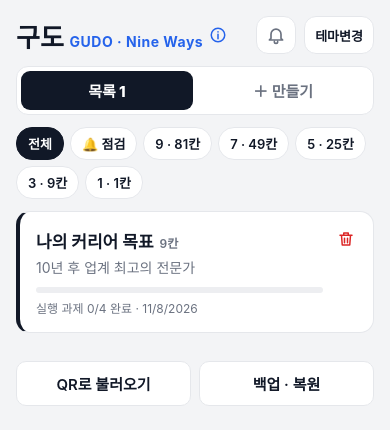
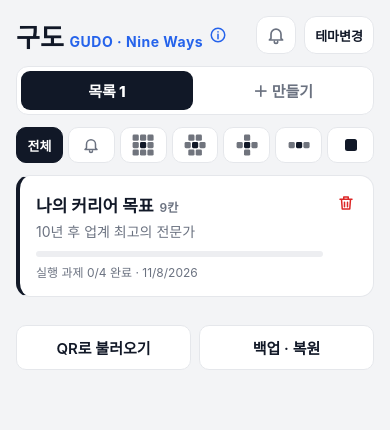
Before and after one commit to Umkimisstrong/career-mandalart, a React Native app in the folder career-mandalart/: screen / in a window 390 px wide. Shown: the top 430 px of the page. Built offline with nearby package versions, Linux system fonts and the light colour scheme.

Commit message:
feat: 목록 필터를 한 줄 아이콘으로 — 점검은 종, 크기는 모양 아이콘
Co-Authored-By: Claude Opus 5.5 <noreply@anthropic.com>

```diff
--- a/career-mandalart/src/components/Icons.tsx
+++ b/career-mandalart/src/components/Icons.tsx
@@ -1,5 +1,6 @@
 // 색을 입힐 수 있는 작은 선 아이콘 (react-native-svg) — 이모지는 테마 색을 따르지 않아서.
-import Svg, { Circle, Path } from 'react-native-svg';
+import Svg, { Circle, Path, Rect } from 'react-native-svg';
+import { blocksOf, PlanSize, slotPos } from '../model';
 
 type P = { color: string; size?: number };
 const line = (color: string) => ({ stroke: color, strokeWidth: 2, strokeLinecap: 'round' as const, strokeLinejoin: 'round' as const, fill: 'none' });
@@ -45,3 +46,21 @@ export function ChevronIcon({ color, size = 16, open }: P & { open: boolean }) {
     </Svg>
   );
 }
+
+// 목표 크기 모양 — 9: 3×3, 7: 육각, 5: 십자, 3: 가로 줄, 1: 한 칸 (가운데 칸은 진하게)
+export function ShapeIcon({ color, size = 20, shape }: P & { shape: PlanSize }) {
+  const u = 7.4;
+  return (
+    <Svg width={size} height={size} viewBox="0 0 24 24">
+      {/* 1칸은 한 칸을 크게 */}
+      {shape === 1 && <Rect x={6} y={6} width={12} height={12} rx={2.5} fill={color} />}
+      {shape !== 1 && blocksOf(shape).map(i => {
+        const { col, row } = slotPos(shape, i);
+        return (
+          <Rect key={i} x={1 + col * u + 0.6} y={1 + row * u + 0.6} width={u - 1.2} height={u - 1.2} rx={1.4}
+            fill={color} opacity={i === 4 ? 1 : 0.6} />
+        );
+      })}
+    </Svg>
+  );
+}
--- a/career-mandalart/src/screens/PlanList.tsx
+++ b/career-mandalart/src/screens/PlanList.tsx
@@ -1,7 +1,7 @@
 // 메인 화면 — 「목록」(크기 · 점검 필터)과 「만들기」(크기 → 템플릿 여부 → 연령대)를 탭으로 나눈다.
 import { useState } from 'react';
 import { Alert, Platform, Pressable, ScrollView, StyleSheet, Text, TextInput, View } from 'react-native';
-import { BellIcon, InfoIcon, TrashIcon } from '../components/Icons';
+import { BellIcon, InfoIcon, ShapeIcon, TrashIcon } from '../components/Icons';
 import { APP_NAME, APP_NAME_EN, APP_TAGLINE_EN } from '../brand';
 import { AGE_BANDS, AgeBand } from '../categories/data';
 import { templateOf } from '../categories/templates';
@@ -109,22 +109,26 @@ function ListTab({ plans, home, onHome, onOpen, onDelete, onScanQr, onBackup, on
     .filter(p => home.filter === 'all' ? true : home.filter === 'check' ? checkIds.has(p.id) : sizeOf(p) === home.filter)
     .sort((a, b) => b.updatedAt - a.updatedAt);
 
+  // 필터 버튼 — 전체만 글자, 점검은 종, 크기는 모양 아이콘. 한 줄에 같은 너비로
   const chip = (f: Filter, label: string) => {
     const on = home.filter === f;
+    const fg = on ? t.onPrimary : t.sub;
     return (
-      <Pressable key={String(f)} onPress={() => onHome({ ...home, filter: f })}
-        style={[styles.chip, { borderColor: on ? t.primary : t.border, backgroundColor: on ? t.primary : t.surface }]}>
-        <Text style={{ color: on ? t.onPrimary : t.text, fontWeight: on ? '800' : '600', fontSize: 13 }}>{label}</Text>
+      <Pressable key={String(f)} onPress={() => onHome({ ...home, filter: f })} accessibilityLabel={label}
+        style={[styles.filter, { borderColor: on ? t.primary : t.border, backgroundColor: on ? t.primary : t.surface }]}>
+        {f === 'all' ? <Text style={{ color: on ? t.onPrimary : t.text, fontWeight: '800', fontSize: 13 }}>{label}</Text>
+          : f === 'check' ? <BellIcon color={fg} size={18} />
+          : <ShapeIcon color={on ? t.onPrimary : t.text} shape={f} size={24} />}
       </Pressable>
     );
   };
 
   return (
     <View style={{ gap: 12 }}>
-      <View style={styles.chips}>
+      <View style={styles.filters}>
         {chip('all', '전체')}
-        {chip('check', '🔔 점검')}
-        {PLAN_SIZES.map(n => chip(n, n === 9 ? '9 · 81칸' : `${n} · ${n * n}칸`))}
+        {chip('check', '점검')}
+        {PLAN_SIZES.map(n => chip(n, `${n * n}칸`))}
       </View>
 
       {home.filter === 'check' && (
@@ -313,6 +317,8 @@ const styles = StyleSheet.create({
   tabs: { flexDirection: 'row', borderWidth: 1, borderRadius: 12, padding: 4, gap: 4 },
   tab: { flex: 1, alignItems: 'center', paddingVertical: 9, borderRadius: 9 },
   chips: { flexDirection: 'row', flexWrap: 'wrap', gap: 6 },
+  filters: { flexDirection: 'row', gap: 5 },
+  filter: { flex: 1, height: 36, borderRadius: 10, borderWidth: 1, alignItems: 'center', justifyContent: 'center' },
   chip: { paddingHorizontal: 11, paddingVertical: 6, borderRadius: 16, borderWidth: 1 },
   step: { fontSize: 14, fontWeight: '800', marginTop: 6 },
   choice: { flex: 1, borderWidth: 1, borderRadius: 12, paddingVertical: 10, alignItems: 'center' },
```
